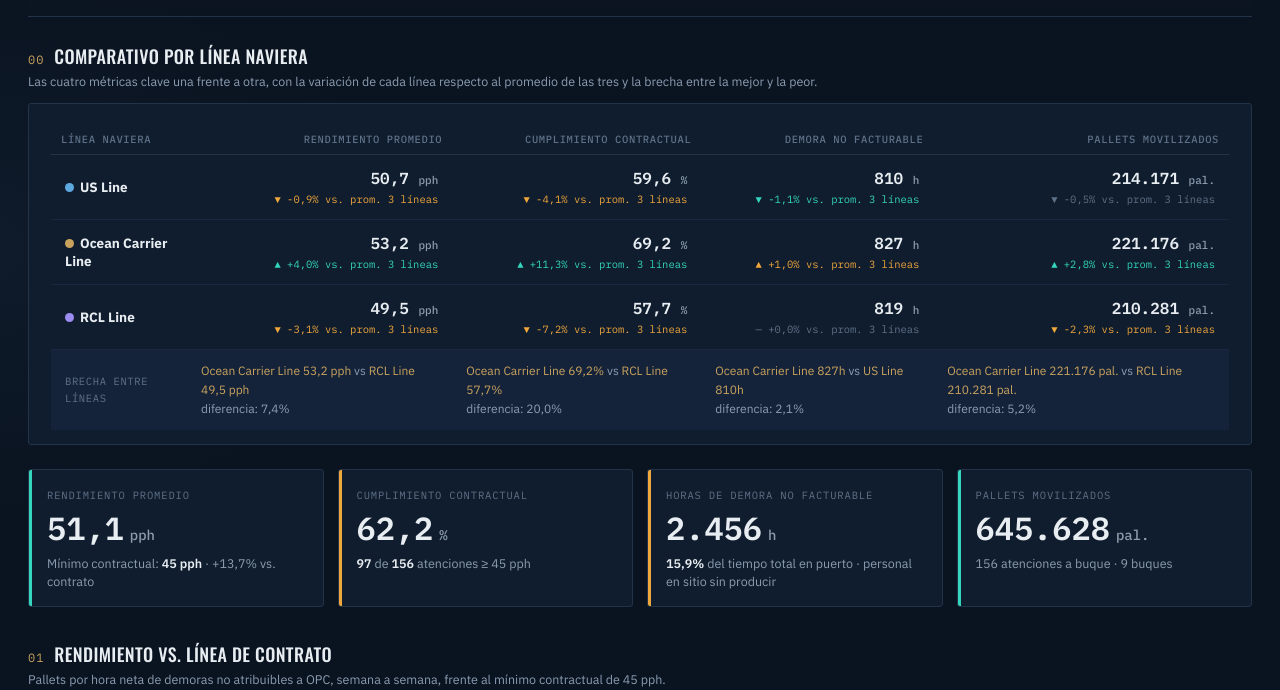
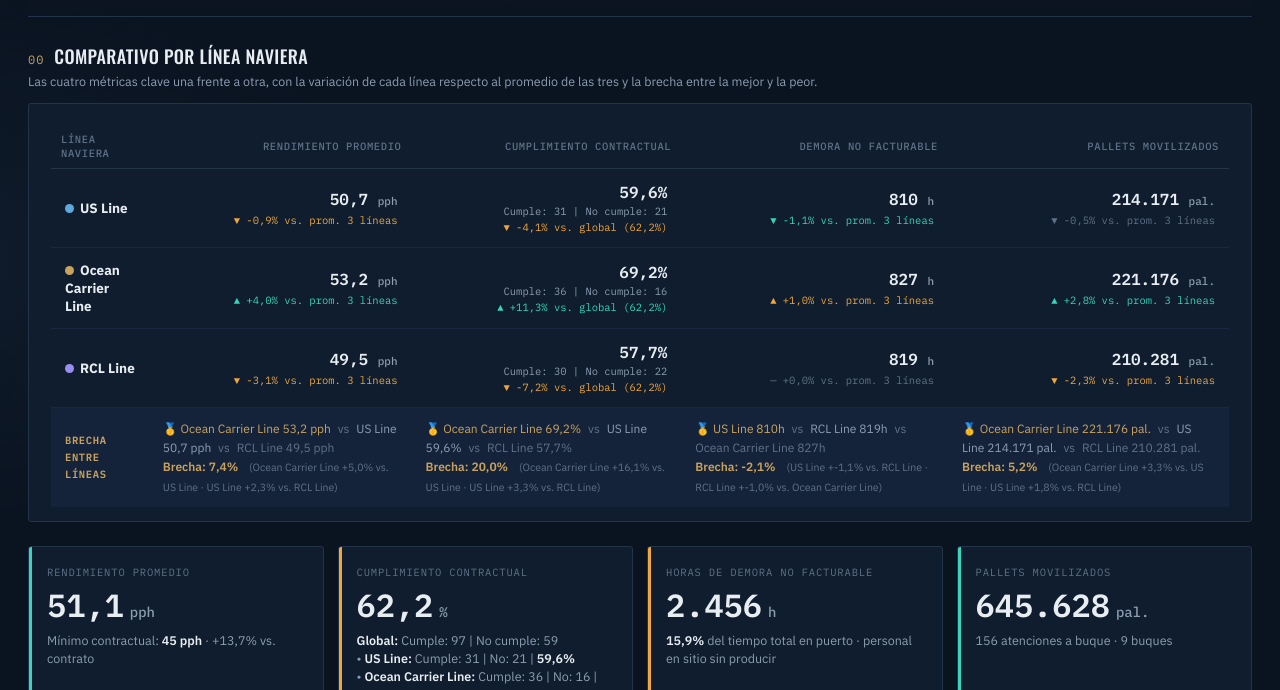
Before and after one commit to PRUEBATABLEROS/DASHBOARD, a plain HTML site: page index.html in a window 1280 px wide. Shown: the part 110-800 px from the top of the page. Drawn offline with nearby package versions, Linux system fonts and the light colour scheme.

Commit message:
Actualización del dashboard de cumplimiento

```diff
--- a/index.html
+++ b/index.html
@@ -475,16 +475,30 @@ const baseScales = {
 };
 
 // ================= KPI CARDS =================
+// ================= KPI CARDS =================
 function renderKPIs(){
   const rows = filterRows();
   const avgPerf = avg(rows,'Performance');
-  const compliance = 100*rows.filter(r=>r.Performance>=CONTRACT_MIN).length/rows.length;
+
+  const met = rows.filter(r=>r.Performance>=CONTRACT_MIN).length;
+  const notMet = rows.length - met;
+  const compliance = rows.length ? 100*met/rows.length : 0;
+
   const delayHrs = sum(rows,'DelayTotal');
   const totalHrs = sum(rows,'TotalHrs');
-  const delayPctOfTotal = 100*delayHrs/totalHrs;
+  const delayPctOfTotal = totalHrs ? 100*delayHrs/totalHrs : 0;
   const pallets = sum(rows,'Pallets');
 
   const devVsContract = 100*(avgPerf-CONTRACT_MIN)/CONTRACT_MIN;
+
+  // Detalle por naviera para la tarjeta de Cumplimiento
+  const lineDetails = [...new Set(rows.map(r=>r.Line))].map(l => {
+    const sub = rows.filter(r => r.Line === l);
+    const lMet = sub.filter(r => r.Performance >= CONTRACT_MIN).length;
+    const lNotMet = sub.length - lMet;
+    const lComp = sub.length ? 100 * lMet / sub.length : 0;
+    return `• <b>${LINE_LABELS[l] || l}:</b> Cumple: ${lMet} | No: ${lNotMet} | <b>${fmt1(lComp)}%</b>`;
+  }).join('<br>');
 
   const kpis = [
     {
@@ -495,7 +509,7 @@ function renderKPIs(){
     {
       label:'Cumplimiento contractual', value:fmt1(compliance), unit:'%',
       flag: compliance>=70 ? 'good':'bad',
-      sub:`<b>${rows.filter(r=>r.Performance>=CONTRACT_MIN).length}</b> de <b>${rows.length}</b> atenciones ≥ 45 pph`
+      sub:`<b>Global:</b> Cumple: ${met} | No cumple: ${notMet}<br>${lineDetails}`
     },
     {
       label:'Horas de demora no facturable', value:fmt0(delayHrs), unit:'h',
@@ -519,27 +533,36 @@ function renderKPIs(){
 }
 
 // ================= 00 LINE COMPARISON =================
+
+// ================= 00 LINE COMPARISON =================
 function renderLineCompare(){
-  // Respects the period filter (so you can compare lines within a quarter),
-  // but always shows all lines side by side regardless of the line filter.
   const rows = state.quarter==='all' ? RAW : RAW.filter(r=>String(r.Quarter)===state.quarter);
+  const totalAttentions = rows.length;
 
   const stats = LINES.map(line=>{
     const sub = rows.filter(r=>r.Line===line);
+    const compliant = sub.filter(r=>r.Performance>=CONTRACT_MIN).length;
+    const notCompliant = sub.length - compliant;
     return {
       line,
       avgPerf: avg(sub,'Performance'),
-      compliance: 100*sub.filter(r=>r.Performance>=CONTRACT_MIN).length/sub.length,
+      compliance: (sub.length > 0) ? 100 * compliant / sub.length : 0,
+      compliant: compliant,
+      notCompliant: notCompliant,
       delayHrs: sum(sub,'DelayTotal'),
       pallets: sum(sub,'Pallets')
     };
   });
 
+  // Calcular el promedio global de cumplimiento
+  const globalCompliance = stats.reduce((sum, s) => sum + s.compliance, 0) / stats.length;
+
   const refAvg = key => stats.reduce((a,s)=>a+s[key],0)/stats.length;
-  const refs = { avgPerf: refAvg('avgPerf'), compliance: refAvg('compliance'), delayHrs: refAvg('delayHrs'), pallets: refAvg('pallets') };
+  const refs = { avgPerf: refAvg('avgPerf'), delayHrs: refAvg('delayHrs'), pallets: refAvg('pallets') };
 
   function cell(value, key, fmt, unit, higherIsBad){
     const ref = refs[key];
+    if (!ref) return `<div class="cmp-value">${fmt(value)} <span class="unit">${unit}</span></div>`;
     const d = ref ? 100*(value-ref)/ref : 0;
     const dirGood = higherIsBad ? d<=0 : d>=0;
     const cls = Math.abs(d) < 0.5 ? 'neutral' : (dirGood ? 'good':'bad');
@@ -548,34 +571,66 @@ function renderLineCompare(){
             <div class="cmp-delta ${cls}">${arrow} ${d>=0?'+':''}${fmt1(d)}% vs. prom. 3 líneas</div>`;
   }
 
+  function complianceCell(s){
+    const d = 100 * (s.compliance - globalCompliance) / globalCompliance;
+    const dirGood = d >= 0;
+    const cls = Math.abs(d) < 0.5 ? 'neutral' : (dirGood ? 'good':'bad');
+    const arrow = d>0.5 ? '▲' : (d<-0.5 ? '▼' : '—');
+    return `<div class="cmp-value">${fmt1(s.compliance)}%</div>
+            <div style="font-size:10.5px;color:var(--muted);font-family:'IBM Plex Mono',monospace;margin-top:2px;">
+              Cumple: ${s.compliant} | No cumple: ${s.notCompliant}
+              <span class="cmp-delta ${cls}" style="display:block;margin-top:2px;">${arrow} ${d>=0?'+':''}${fmt1(d)}% vs. global (${fmt1(globalCompliance)}%)</span>
+            </div>`;
+  }
+
   document.getElementById('lineCompareBody').innerHTML = stats.map(s=>`
     <tr>
       <td><span class="swatch" style="background:${LINE_COLORS[s.line]}"></span><b>${LINE_LABELS[s.line]}</b></td>
       <td class="num">${cell(s.avgPerf,'avgPerf',fmt1,'pph',false)}</td>
-      <td class="num">${cell(s.compliance,'compliance',fmt1,'%',false)}</td>
+      <td class="num">${complianceCell(s)}</td>
       <td class="num">${cell(s.delayHrs,'delayHrs',fmt0,'h',true)}</td>
       <td class="num">${cell(s.pallets,'pallets',fmt0,'pal.',false)}</td>
     </tr>
   `).join('');
 
-  function gapRow(key, fmt, unit){
-    const sorted = [...stats].sort((a,b)=>b[key]-a[key]);
-    const top = sorted[0], bottom = sorted[sorted.length-1];
-    const gapPct = bottom[key] ? 100*(top[key]-bottom[key])/bottom[key] : 0;
-    return `<span class="gapval">${LINE_LABELS[top.line]} ${fmt(top[key])}${unit}</span> vs <span class="gapval">${LINE_LABELS[bottom.line]} ${fmt(bottom[key])}${unit}</span><br>diferencia: ${fmt1(gapPct)}%`;
+  // NUEVA FUNCIÓN: Muestra la brecha con las 3 líneas ordenadas
+  function gapRowWithAll(key, fmt, unit, isLowerBetter = false){
+    // Ordenar: si es menor es mejor (demora), orden ascendente; si no, descendente
+    const sorted = [...stats].sort((a,b) => isLowerBetter ? a[key] - b[key] : b[key] - a[key]);
+    const best = sorted[0];
+    const middle = sorted[1];
+    const worst = sorted[sorted.length-1];
+
+    const gapPct = worst[key] ? 100 * (best[key] - worst[key]) / worst[key] : 0;
+    const bestVsMiddle = middle[key] ? 100 * (best[key] - middle[key]) / middle[key] : 0;
+    const middleVsWorst = worst[key] ? 100 * (middle[key] - worst[key]) / worst[key] : 0;
+
+    return `
+      <div style="font-size:12px;line-height:1.6;">
+        <span class="gapval">🥇 ${LINE_LABELS[best.line]} ${fmt(best[key])}${unit}</span>
+        <span style="color:var(--muted-2);margin:0 4px;">vs</span>
+        <span style="color:var(--muted);">${LINE_LABELS[middle.line]} ${fmt(middle[key])}${unit}</span>
+        <span style="color:var(--muted-2);margin:0 4px;">vs</span>
+        <span style="color:var(--muted-2);">${LINE_LABELS[worst.line]} ${fmt(worst[key])}${unit}</span>
+        <br>
+        <span style="color:var(--brass);font-weight:600;">Brecha: ${fmt1(gapPct)}%</span>
+        <span style="color:var(--muted-2);font-size:10.5px;margin-left:8px;">
+          (${LINE_LABELS[best.line]} +${fmt1(bestVsMiddle)}% vs. ${LINE_LABELS[middle.line]} · ${LINE_LABELS[middle.line]} +${fmt1(middleVsWorst)}% vs. ${LINE_LABELS[worst.line]})
+        </span>
+      </div>
+    `;
   }
 
   document.getElementById('lineCompareFoot').innerHTML = `
     <tr>
-      <td>Brecha entre líneas</td>
-      <td>${gapRow('avgPerf', fmt1, ' pph')}</td>
-      <td>${gapRow('compliance', fmt1, '%')}</td>
-      <td>${gapRow('delayHrs', fmt0, 'h')}</td>
-      <td>${gapRow('pallets', fmt0, ' pal.')}</td>
+      <td style="font-weight:600;color:var(--brass);">Brecha entre líneas</td>
+      <td>${gapRowWithAll('avgPerf', fmt1, ' pph', false)}</td>
+      <td>${gapRowWithAll('compliance', fmt1, '%', false)}</td>
+      <td>${gapRowWithAll('delayHrs', fmt0, 'h', true)}</td>
+      <td>${gapRowWithAll('pallets', fmt0, ' pal.', false)}</td>
     </tr>
   `;
 }
-
 // ================= 01 TREND CHART =================
 function renderTrendChart(){
   const rows = filterRows();
```
